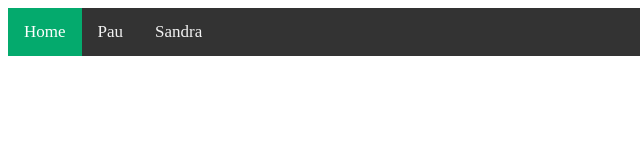
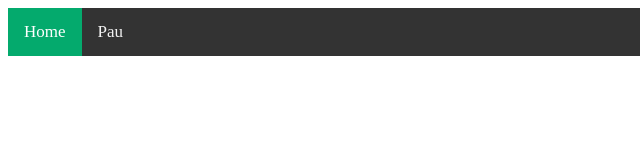
Before and after one commit to pauvilarpastor/actividadGithubFlow, a plain HTML site: page docs/index.html in a window 1280 px wide. Shown: the full height of the page, 0-640 px from the left. Drawn offline with Linux system fonts and the light colour scheme.

Commit message:
Update index.html

```diff
--- a/docs/index.html
+++ b/docs/index.html
@@ -17,7 +17,6 @@
     <div class="topnav">
       <a class="active" href="#">Home</a>
       <a href="personas/pau.html">Pau</a>
-      <a href="personas/sandra.html">Sandra</a>
   </body>
 
 </html>
```
